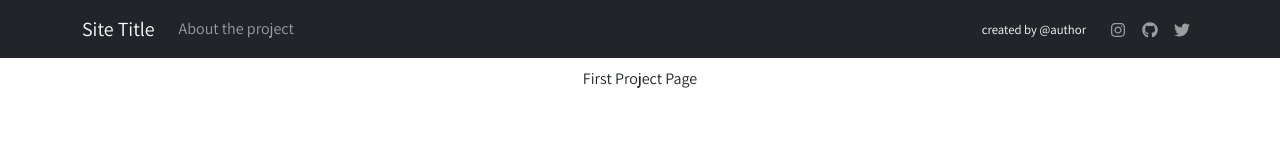
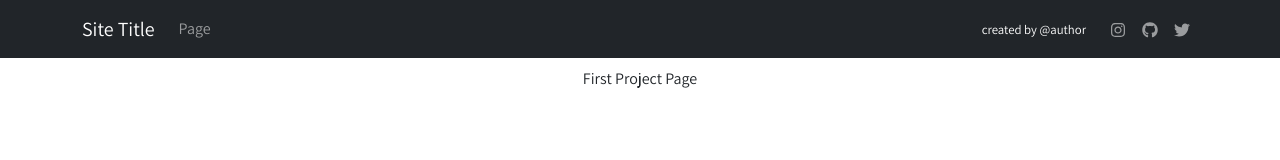
Before and after one commit to adolfoguimaraes/nextjs-started, a Next.js app: page / in a window 1280 px wide. Shown: the top 160 px of the page. Built offline with nearby package versions, Linux system fonts and the light colour scheme.

Commit message:
Update navbar link

```diff
--- a/components/navbar/navBar.js
+++ b/components/navbar/navBar.js
@@ -14,7 +14,7 @@ export default function NavBar({siteTitle}) {
                 <Navbar.Toggle aria-controls="responsive-navbar-nav" />
                 <Navbar.Collapse id="responsive-navbar-nav">
                     <Nav className="me-auto">
-                    <Nav.Link href="/about/">About the project</Nav.Link>
+                    <Nav.Link href="/page/">Page</Nav.Link>
                     </Nav>
                     <Nav>
                     <Navbar.Brand className={styles.created_text}>created by @author</Navbar.Brand>
```
